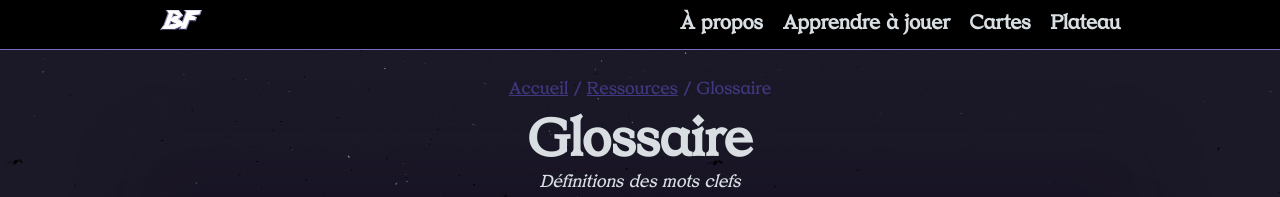
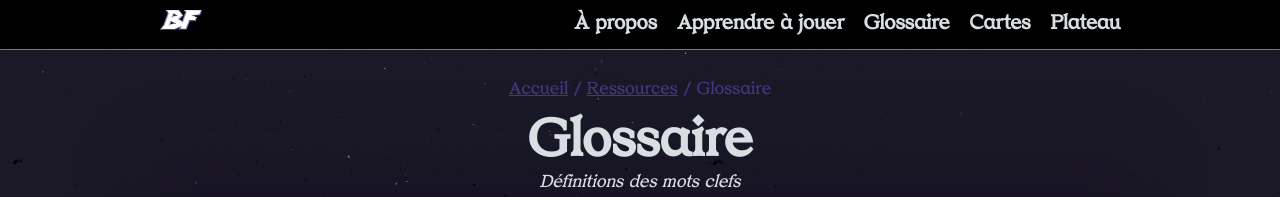
Before and after one commit to dracdrac/BATTLEFIGHT, a Jekyll site: the page built from ressources/glossaire.md, in a window 1280 px wide. Shown: the top 197 px of the page. Built offline with Jekyll 4.4.1, drawn with Linux system fonts in a browser that asks for light colours; our own code applies the rules of GitHub Pages for plain Markdown files; the repository's description, which GitHub fills in, is left out.

Commit message:
Glossaire

```diff
--- a/_data/menus.yml
+++ b/_data/menus.yml
@@ -2,6 +2,7 @@
 
   - href : /ressources/apropos
   - href : /ressources/apprendre
+  - href : /ressources/glossaire
   - href : /cartes/
   - href : /ressources/plateau
 
--- a/ressources/glossaire.md
+++ b/ressources/glossaire.md
@@ -3,6 +3,8 @@
 description: Définitions des mots clefs
 excerpt:
 ---
+
+<div class="two-col" markdown="1"> <!--Cet élément permet d'afficher le contenu sur deux colonnes -->
 
 ## Conditions
 
@@ -115,3 +117,5 @@
 Indique qu'un effet ou un effet permanent s'applique à tout le monde.
 
 <small>*Tout le monde a* s'applique en premier à la personne qui a joué la carte, puis aux adversaires.</small>
+
+</div>
```
